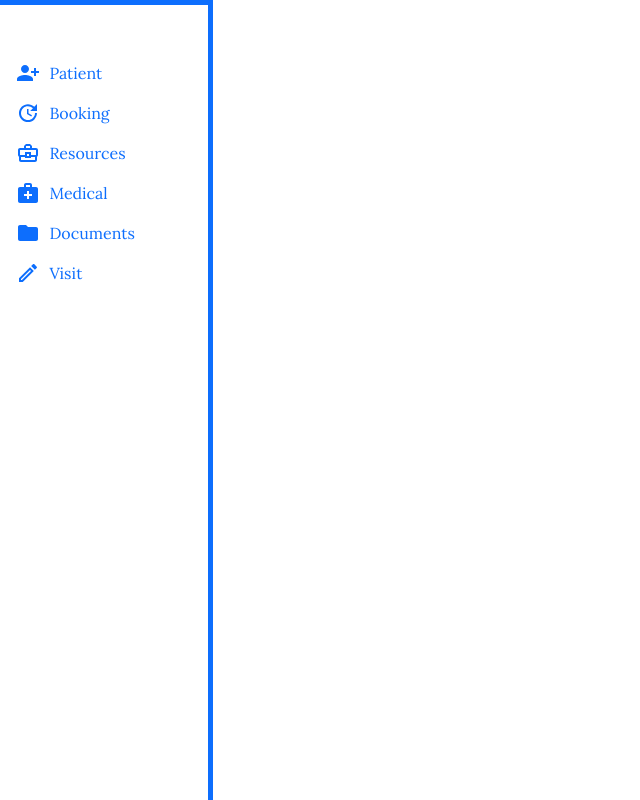
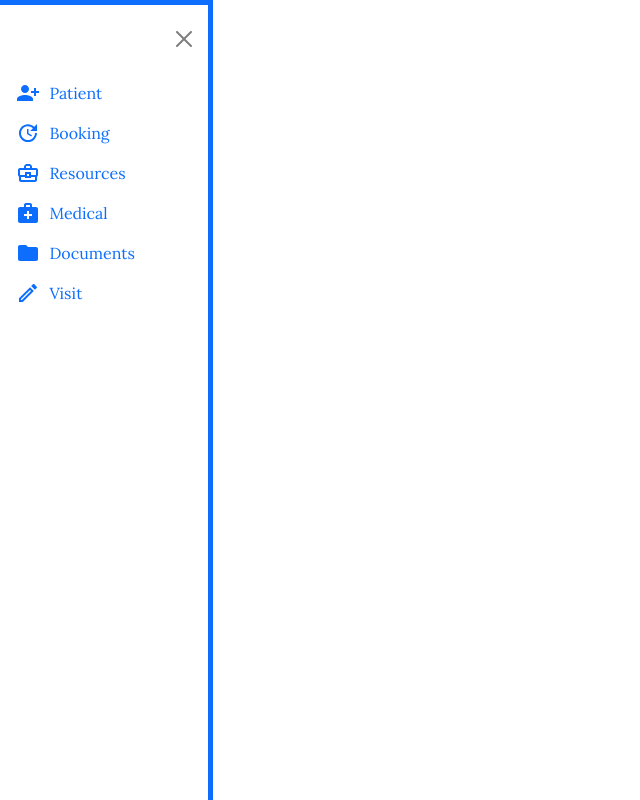
Before and after one commit to ShaniaKC/alivebtw, a React (Create React App) app: page /main in a window 1280 px wide. Shown: the whole page, without its empty margins (0-640 px from the left). Built offline with nearby package versions, Linux system fonts and the light colour scheme.

Commit message:
Side bar component created and styled

```diff
--- a/src/components/maincomponents/Protected/Sidebar.js
+++ b/src/components/maincomponents/Protected/Sidebar.js
@@ -1,4 +1,4 @@
-import React from 'react';
+import React, { useState } from 'react';
 import IconLink from '../../minorcomponents/IconLinkGroup';
 import PersonAddAlt1Icon from '@mui/icons-material/PersonAddAlt1';
 import UpdateIcon from '@mui/icons-material/Update';
@@ -6,10 +6,30 @@ import MedicalServicesIcon from '@mui/icons-material/MedicalServices';
 import FolderIcon from '@mui/icons-material/Folder';
 import BusinessCenterOutlinedIcon from '@mui/icons-material/BusinessCenterOutlined';
 import CreateOutlinedIcon from '@mui/icons-material/CreateOutlined';
+import MenuOpenIcon from '@mui/icons-material/MenuOpen';
 
 const Sidebar = () => {
+  const [isHidden, setIsHidden] = useState(false);
+
+  const hideSidebar = () => {
+    setIsHidden(true);
+  };
+  const showSidebar = () => {
+    setIsHidden(false);
+  };
+
   return (
-    <div className="col-sm-2 vh-100 pt-5 border-primary bg-white border-top border-end border-5">
+    <React.Fragment>
+      <div
+        className="col-sm-2 vh-100  border-primary bg-white border-top border-end border-5 text-end"
+        style={{ display: isHidden ? 'none' : 'block' }}
+      >
+        <button
+          className="btn-close pb-5"
+          onClick={hideSidebar}
+          aria-label="Close"
+        ></button>
+
         <IconLink to="/patient" text="Patient" icon={<PersonAddAlt1Icon />} />
         <IconLink to="/booking" text="Booking" icon={<UpdateIcon />} />
         <IconLink
@@ -21,6 +41,19 @@ const Sidebar = () => {
         <IconLink to="/documents" text="Documents" icon={<FolderIcon />} />
         <IconLink to="/visit" text="Visit" icon={<CreateOutlinedIcon />} />
       </div>
+      <button
+        className="btn btn-primary col-1 text-white"
+        style={{
+          height: 'max-content',
+          width: 'max-content',
+          display: isHidden ? 'block' : 'none',
+        }}
+        onClick={showSidebar}
+        aria-label="open"
+      >
+        <MenuOpenIcon />
+      </button>
+    </React.Fragment>
   );
 };
 
--- a/src/components/minorcomponents/IconLinkGroup.js
+++ b/src/components/minorcomponents/IconLinkGroup.js
@@ -3,7 +3,10 @@ import { Link } from 'react-router-dom';
 
 const IconLink = (props) => {
   return (
-    <Link className="row flex-d text-primary py-2 px-1" to={props.to}>
+    <Link
+      className="row flex-d text-primary py-2 px-1 text-start"
+      to={props.to}
+    >
       <span className="col-2">{props.icon}</span>{' '}
       <span className="col-10">{props.text}</span>
     </Link>
```
Lines whose indentation alone changed are shown as unchanged.
